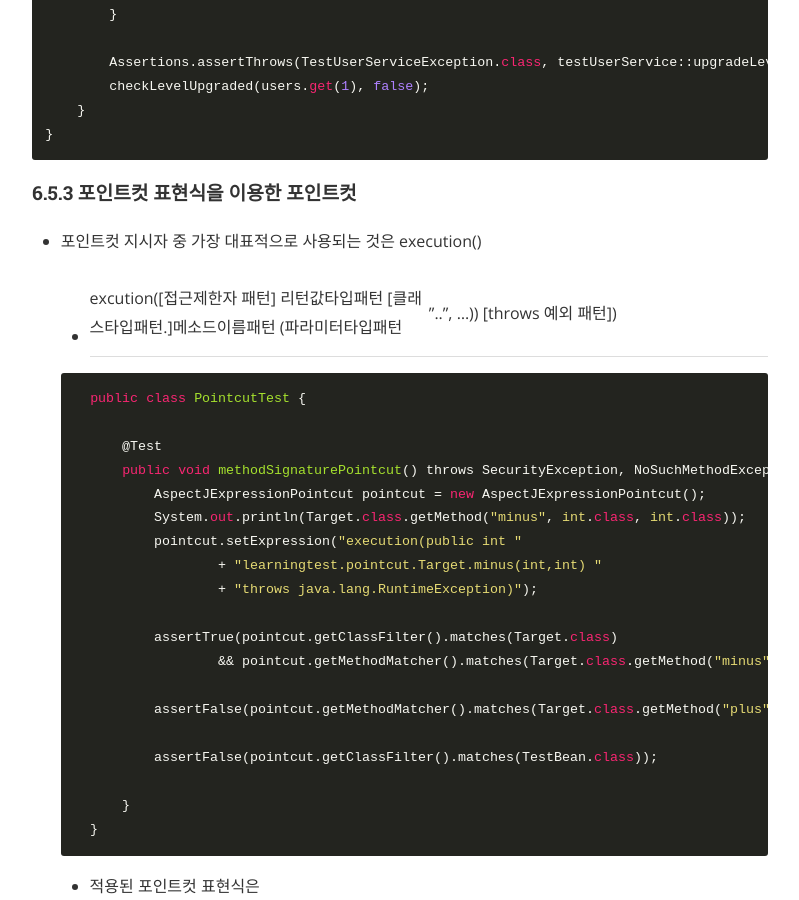
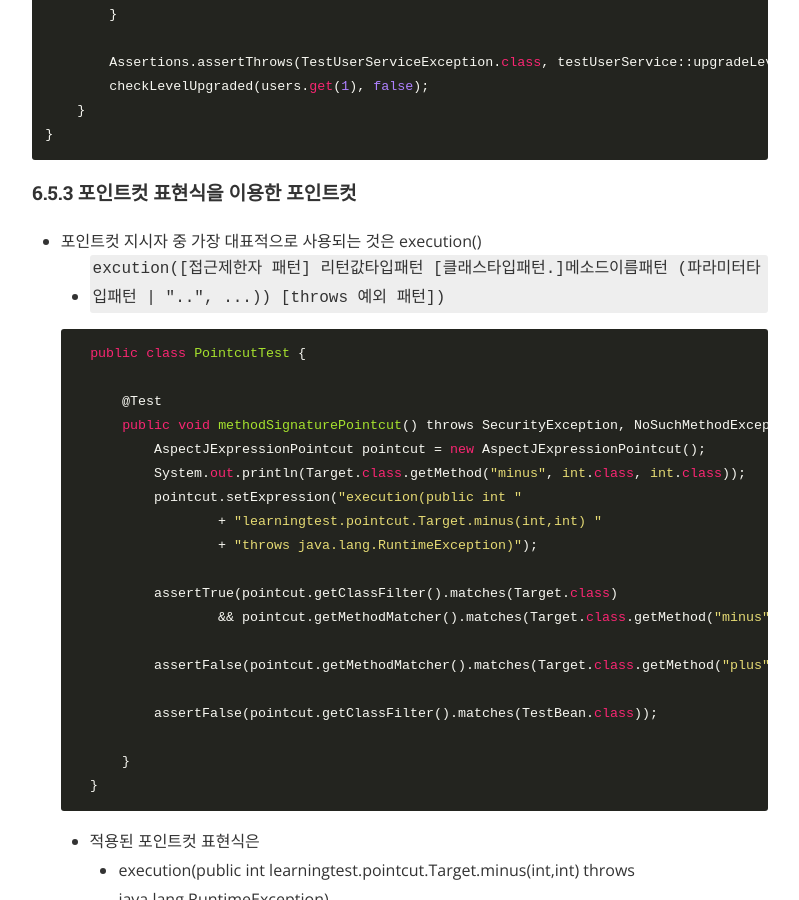
Before and after one commit to Oraindrop/oraindrop.github.io, a Jekyll site: the page built from _posts/Book/2021-02-21-토비의 스프링 6장.md, in a window 1280 px wide and 900 px high, scrolled down 21526 px. Shown: the whole window, without its empty margins (240-1039 px from the left). Built offline with Jekyll 4.4.1, drawn with Linux system fonts in a browser that asks for light colours; nearby versions of some CDN libraries; comment, search, counter and statistics services are not loaded.

Commit message:
modify template

````diff
--- a/_posts/Book/2021-02-21-토비의 스프링 6장.md
+++ b/_posts/Book/2021-02-21-토비의 스프링 6장.md
@@ -852,7 +852,7 @@ class UserServiceTest {
 #### 6.5.3 포인트컷 표현식을 이용한 포인트컷
 
 - 포인트컷 지시자 중 가장 대표적으로 사용되는 것은 execution()
-    - excution([접근제한자 패턴] 리턴값타입패턴 [클래스타입패턴.]메소드이름패턴 (파라미터타입패턴 | "..", ...)) [throws 예외 패턴])
+    - `excution([접근제한자 패턴] 리턴값타입패턴 [클래스타입패턴.]메소드이름패턴 (파라미터타입패턴 | "..", ...)) [throws 예외 패턴])`
 
     ```
     public class PointcutTest {
````
